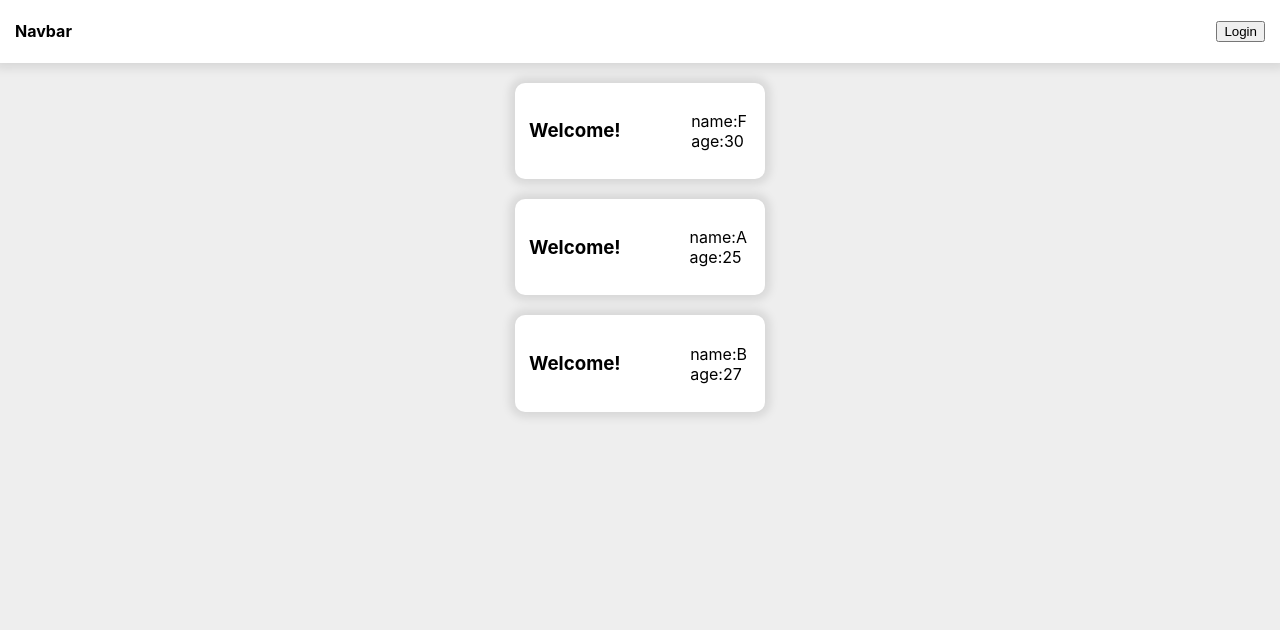
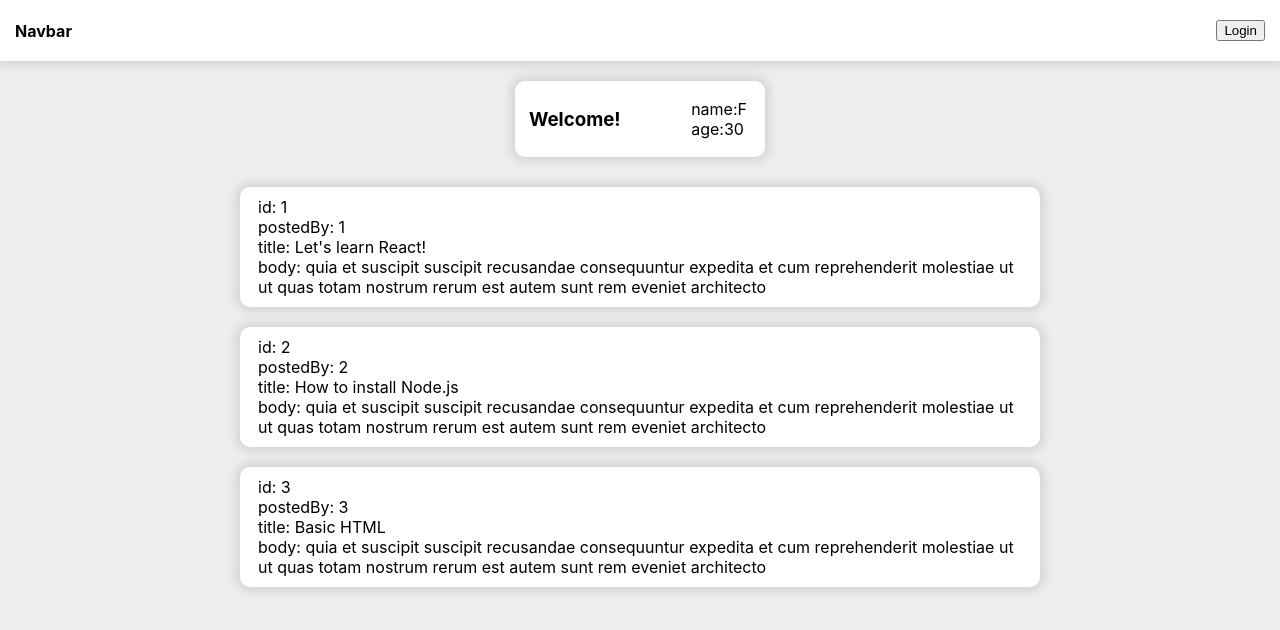
Before and after one commit to ArterOhm/my-first-react-app, a React (Vite) app: page / in a window 1280 px wide. Shown: the top 630 px of the page. Built offline with nearby package versions, Linux system fonts and the light colour scheme.

Commit message:
demo event handler

```diff
--- a/src/App.css
+++ b/src/App.css
@@ -7,3 +7,9 @@
 .App div div p {
   margin: 0 4px;
 }
+.feed-container {
+  display: flex;
+  flex-direction: column;
+  max-width: 800px;
+  width: 100%;
+}
--- a/src/App.tsx
+++ b/src/App.tsx
@@ -1,6 +1,29 @@
 import './App.css'
 import Greeting from './components/Greeting'
 import Navbar from './components/Navbar'
+import { PostDTO } from './Types/dto'
+import Post from './components/Post'
+
+const posts: PostDTO[] = [
+  {
+    id: 1,
+    userId: 1,
+    title: "Let's learn React!",
+    body: 'quia et suscipit\nsuscipit recusandae consequuntur expedita et cum\nreprehenderit molestiae ut ut quas totam\nnostrum rerum est autem sunt rem eveniet architecto',
+  },
+  {
+    id: 2,
+    userId: 2,
+    title: 'How to install Node.js',
+    body: 'quia et suscipit\nsuscipit recusandae consequuntur expedita et cum\nreprehenderit molestiae ut ut quas totam\nnostrum rerum est autem sunt rem eveniet architecto',
+  },
+  {
+    id: 3,
+    userId: 3,
+    title: 'Basic HTML',
+    body: 'quia et suscipit\nsuscipit recusandae consequuntur expedita et cum\nreprehenderit molestiae ut ut quas totam\nnostrum rerum est autem sunt rem eveniet architecto',
+  },
+]
 
 function App() {
   const islogin = true
@@ -8,8 +31,11 @@
     <div className="App">
       <Navbar />
       <Greeting name="F" age={30} isLoggedIn={islogin} />
-      <Greeting name="A" age={25} isLoggedIn={islogin} />
-      <Greeting name="B" age={27} isLoggedIn={islogin} />
+      <div className="feed-container">
+        {posts.map((post) => {
+          return <Post key={post.id} post={post} isLoggedIn={islogin} />
+        })}
+      </div>
     </div>
   )
 }
--- /dev/null
+++ b/src/Types/dto.ts
@@ -0,0 +1,6 @@
+export interface PostDTO {
+  id: number
+  userId: number
+  title: string
+  body: string
+}
--- a/src/components/Greeting.tsx
+++ b/src/components/Greeting.tsx
@@ -11,10 +11,12 @@
     <div className={classes.card}>
       <h3>Welcome!</h3>
       {isLoggedIn ? (
-        <div>
-          <p>name:{name}</p>
-          <p>age:{age}</p>
-        </div>
+        <>
+          <div>
+            <p>name:{name}</p>
+            <p>age:{age}</p>
+          </div>
+        </>
       ) : (
         <p>Unknown</p>
       )}
--- a/src/components/Navbar.module.css
+++ b/src/components/Navbar.module.css
@@ -1,7 +1,7 @@
 .navbar {
   width: 100%;
   height: auto;
-  padding: 0 15px;
+  padding: 20px 15px;
   box-sizing: border-box;
   background-color: white;
   color: black;
--- /dev/null
+++ b/src/components/Post.module.css
@@ -0,0 +1,11 @@
+.post {
+  width: 100%;
+  height: auto;
+  padding: 10px 14px;
+  margin: 10px 0;
+  box-sizing: border-box;
+  box-shadow: 0 0 10px 5px rgba(0, 0, 0, 0.1);
+
+  background-color: white;
+  border-radius: 10px;
+}
--- /dev/null
+++ b/src/components/Post.tsx
@@ -0,0 +1,26 @@
+import { PostDTO } from '../Types/dto'
+import classes from './Post.module.css'
+
+interface IPostProps {
+  post: PostDTO
+  isLoggedIn: boolean
+}
+
+const Post = ({ post, isLoggedIn }: IPostProps) => {
+  const { id, userId, title, body } = post
+  const handlaClick = (id: number) => {
+    alert(`clicked ${id}`)
+  }
+  return isLoggedIn ? (
+    <div onClick={() => handlaClick(id)} className={classes.post}>
+      <p>id: {id}</p>
+      <p>postedBy: {userId}</p>
+      <p>title: {title}</p>
+      <p>body: {body}</p>
+    </div>
+  ) : (
+    <></>
+  )
+}
+
+export default Post
--- a/src/index.css
+++ b/src/index.css
@@ -1,3 +1,6 @@
+* {
+  margin: 0;
+}
 body {
   margin: 0;
   background-color: #eee;
```
